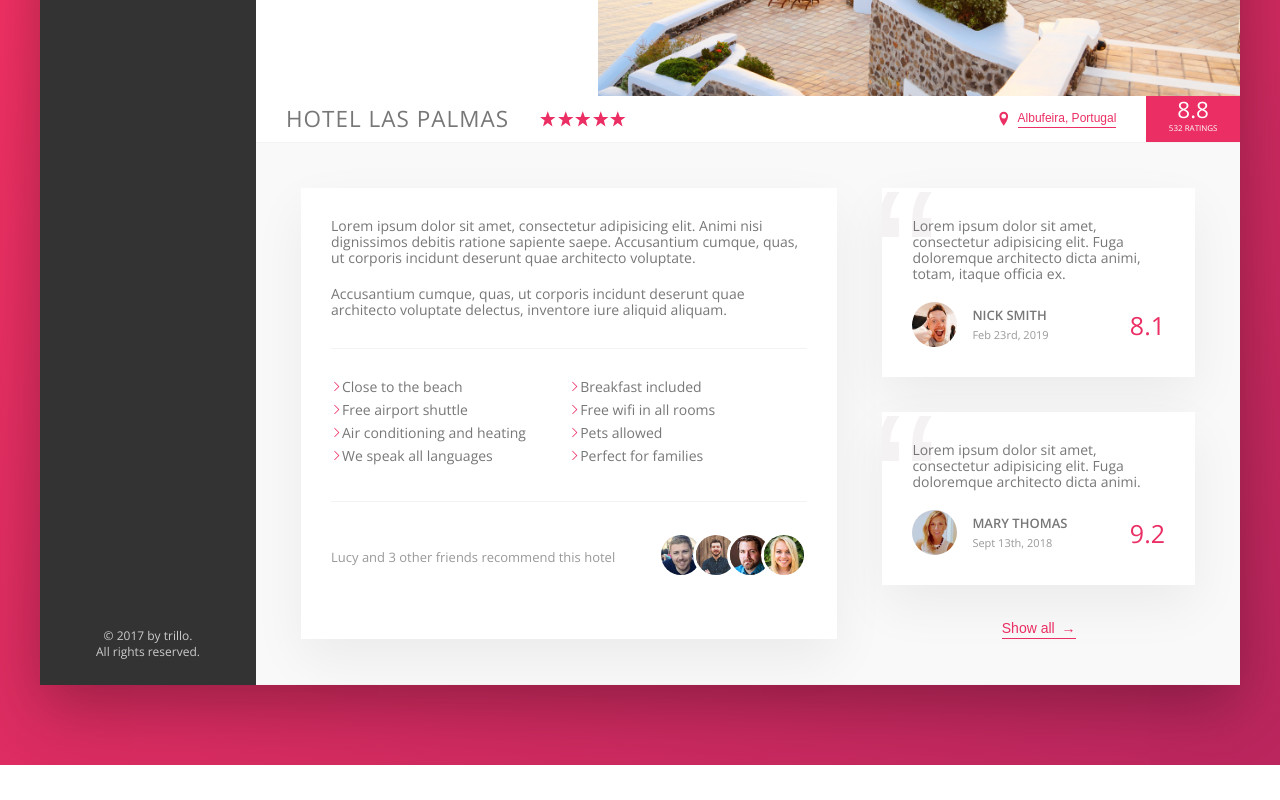
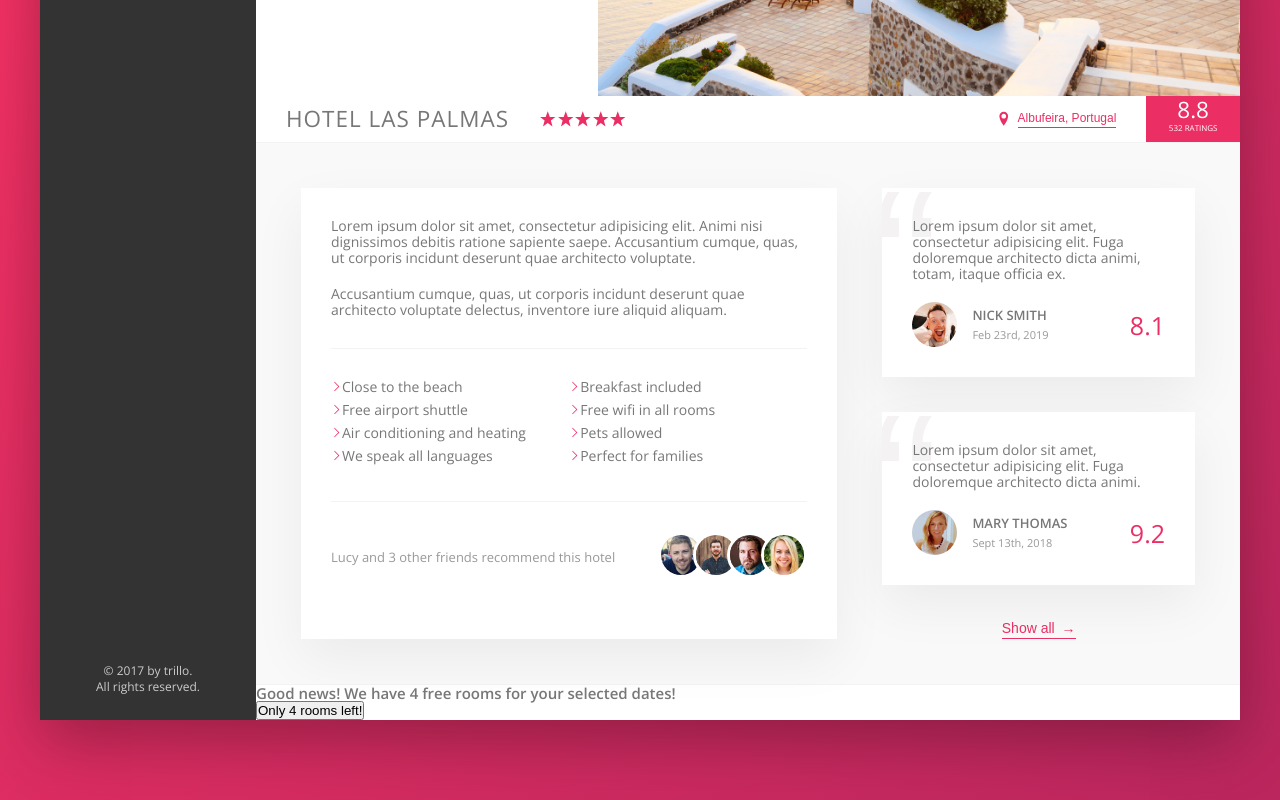
Before and after one commit to mlbakke/udemy-css-sass-projects, a website: page trillo/index.html in a window 1280 px wide. Shown: the part 439-1239 px from the top of the page. Before the commit the page ends 1204 px from the top, so only its background shows below. Drawn offline with nearby package versions, Linux system fonts and the light colour scheme.

Commit message:
first draft of CTA markup
need to change button later

```diff
--- a/trillo/index.html
+++ b/trillo/index.html
@@ -202,8 +202,17 @@
                             <button class="btn-inline">Show all <span>&rarr;</span> </button>
                         </div><!--End of user-reviews-->
                     </div><!--End of detail-->
+
+                    <div class="cta">
+                        <h2 class="cta__book-now">
+                            Good news! We have 4 free rooms for your selected dates!
+                        </h2>
+                        <button class="btn">
+                            Only 4 rooms left!
+                        </button>
+                    </div> <!--End of CTA-->
                 </main> <!--End of hotel view-->
-            </div>
-        </div>
+            </div> <!--End of content-->
+        </div> <!--End of container-->
     </body>
 </html>
```
